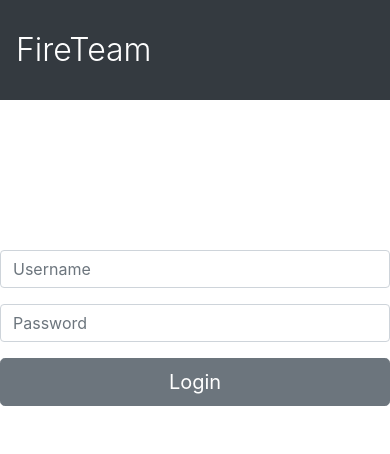
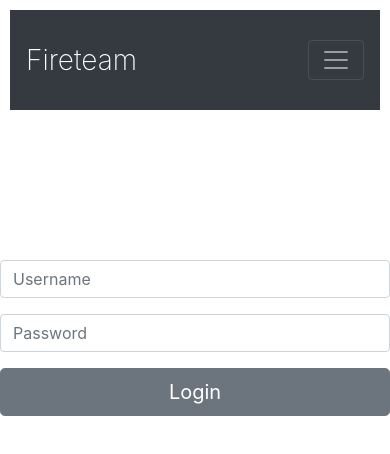
Before and after one commit to vrundpat/Fireteam, a React (Create React App) app in the folder client/: page /login in a window 390 px wide. Shown: the top 454 px of the page. Built offline with nearby package versions, Linux system fonts and the light colour scheme.

Commit message:
Changed NavBar appearance and made it responsive with mobile devices

```diff
--- /dev/null
+++ b/client/src/components/AppNavBar/AppNavbar.css
@@ -0,0 +1,17 @@
+.app-navbar {
+    margin-top: 10px;
+    margin-left: 10px;
+    margin-right: 10px;
+    min-height: 100px;
+    padding-right: 0%;
+    padding-left: 0%;
+}
+
+#navbar-brand {
+    font-size: 1.75rem;
+    font-weight: 200;
+}
+
+#logout-btn {
+    margin-left: 20px;
+}
--- a/client/src/components/AppNavBar/AppNavbar.js
+++ b/client/src/components/AppNavBar/AppNavbar.js
@@ -2,6 +2,7 @@ import React, { Component } from 'react';
 import { NavLink as RRNavLink, Redirect } from 'react-router-dom';
 import { connect } from 'react-redux';
 import { logout } from '../../actions/authActions';
+import './AppNavbar.css';
 
 import {
     Collapse,
@@ -12,15 +13,25 @@ import {
     NavLink,
     NavbarText,
     Button,
+    Container,
+    NavbarToggler,
   } from 'reactstrap';
 
 class AppNavbar extends Component {
 
     constructor(props) {
         super(props);
+        this.state = { collapsed: false }
         this.loggedInNavBar.bind(this);
         this.guestNavBar.bind(this);
         this.logout.bind(this);
+        this.toggleCollapse.bind(this);
+    }
+
+    toggleCollapse = () => {
+        this.setState({
+            collapsed: !this.state.collapsed
+        });
     }
 
     logout = () => this.props.logout();
@@ -33,7 +44,7 @@ class AppNavbar extends Component {
                 </NavItem>
 
                 <NavItem>
-                    <Button onClick={this.logout} style={{marginLeft:"20px"}}>Logout</Button>
+                    <Button onClick={this.logout} id="logout-btn">Logout</Button>
                     {this.props.user === null ? <Redirect to='/'></Redirect> : null}
                 </NavItem>
             </Nav>
@@ -42,7 +53,7 @@ class AppNavbar extends Component {
 
     guestNavBar = () => {
         return (
-            <Nav className="ml-auto" navbar>
+            <Nav  className="ml-auto" navbar>
                 <NavItem>
                     <NavLink activeClassName="active" to="/login" tag={RRNavLink}>Login</NavLink>
                 </NavItem>
@@ -56,11 +67,14 @@ class AppNavbar extends Component {
     render() {
         return (
             <div>
-                <Navbar color="dark" dark expand="md" style={{minHeight:"100px"}}>
-                    <NavbarBrand activeClassName="active" to="/" tag={RRNavLink} className='lead' style={{fontSize:"32px"}}>FireTeam</NavbarBrand>
-                    <Collapse navbar>
-                        {this.props.authenticated ? this.loggedInNavBar() : this.guestNavBar()}
-                    </Collapse>
+                <Navbar color="dark" dark expand="md" className="app-navbar">
+                    <Container>
+                        <NavbarBrand activeClassName="active" to="/" tag={RRNavLink} id="navbar-brand">Fireteam</NavbarBrand>
+                        <NavbarToggler onClick={this.toggleCollapse}></NavbarToggler>
+                        <Collapse isOpen={this.state.collapsed} navbar>
+                            {this.props.authenticated ? this.loggedInNavBar() : this.guestNavBar()}
+                        </Collapse>
+                    </Container>
                 </Navbar>
             </div>
         )
--- a/client/src/components/Login/Login.js
+++ b/client/src/components/Login/Login.js
@@ -39,6 +39,8 @@ class Login extends Component {
             <div>
                 <AppNavBar />
                 {this.props.authenticated ? <Redirect to='/'></Redirect> : null}
+                <div className="form-container">
+                    <div className="form-box">
                         <Form className="login-form-root">
                             <Row>
                                 <Col sm="8" md={{size: "4", offset: "4"}}>
@@ -69,6 +71,8 @@ class Login extends Component {
                             </Row>
                         </Form>
                     </div>
+                </div>
+            </div>
         )
     }
 }
```
Also changed, not shown: client/src/components/Login/Login.css (line endings or trailing spaces). Lines whose indentation alone changed are shown as unchanged.
